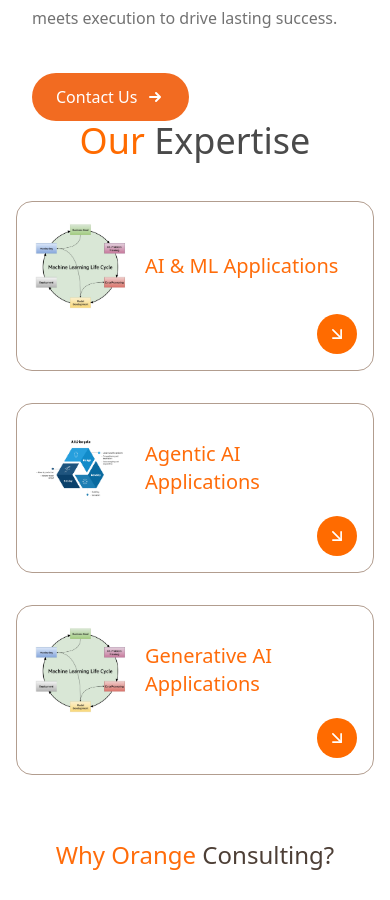
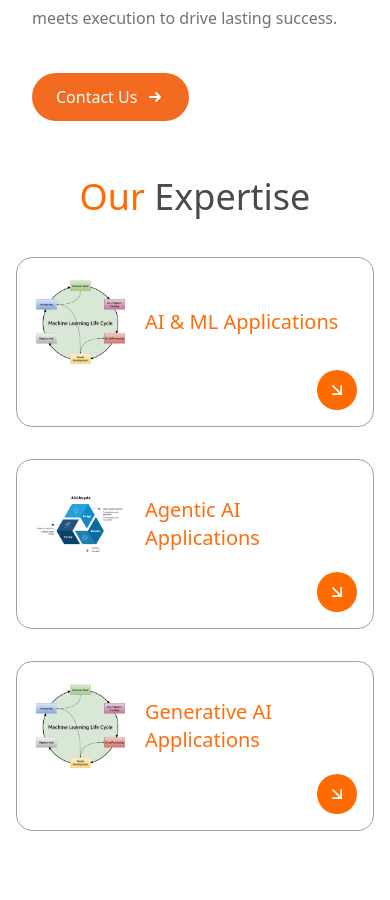
Before and after one commit to hrmrakib/phaninall-web, a Next.js app: page /about in a window 390 px wide. Shown: the part 2127-3027 px from the top of the page. Built offline with nearby package versions, Linux system fonts and the light colour scheme.

Commit message:
add paddign in about

```diff
--- a/src/components/about/PremiumService.tsx
+++ b/src/components/about/PremiumService.tsx
@@ -307,7 +307,7 @@ export default function Home() {
         </div>
       </div>
 
-      <h1 className='text-center text-4xl md:text-5xl font-medium mb-10 md:mb-16'>
+      <h1 className='text-center text-4xl md:text-5xl font-medium mt-14 lg:mt-0 mb-10 md:mb-16'>
         <span className='text-[#FF6B00]'>Our </span>{" "}
         <span className='text-[#4A4A4A]'>Expertise</span>
       </h1>
```
